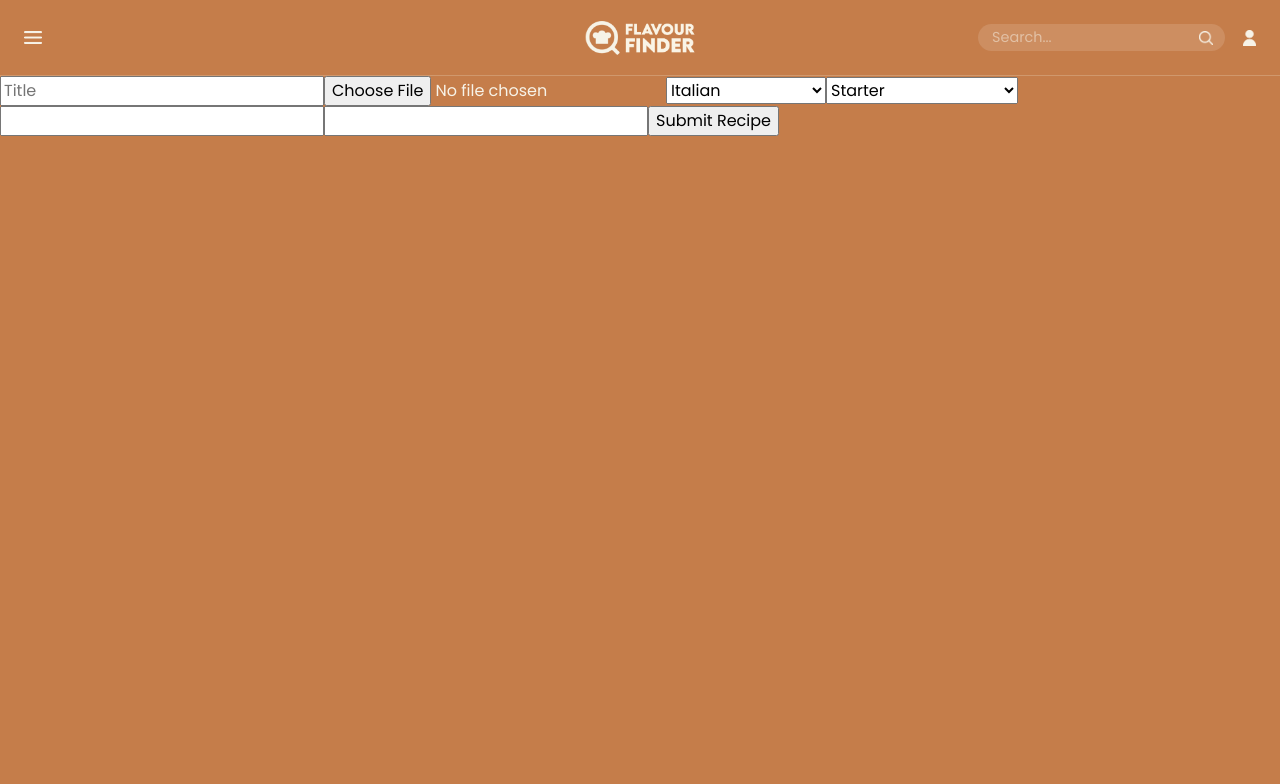
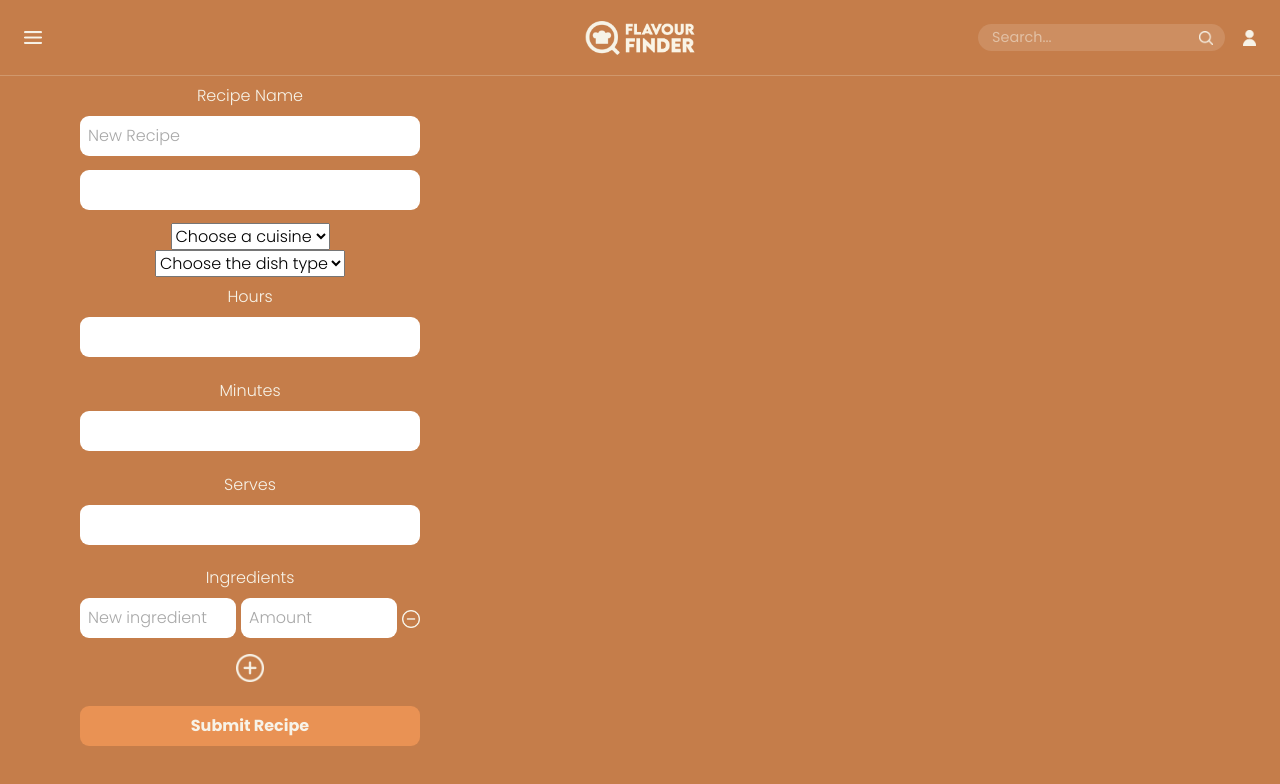
Before and after one commit to jillbmh/flavour-finder, a React (Create React App) app in the folder client/: page /recipes/create in a window 1280 px wide. Shown: the top 784 px of the page. Built offline with nearby package versions, Linux system fonts and the light colour scheme.

Commit message:
Added functionality to the recipe form

```diff
--- a/client/src/components/Home.js
+++ b/client/src/components/Home.js
@@ -5,7 +5,7 @@ import AnimationImage from '../images/animation-image.jpeg'
 export default function Home() {
   return (
     <main>
-      <CarouselWrapper />
+      {/* <CarouselWrapper /> */}
 
       {/* <div className='animation-container'>
         <img src={AnimationImage} alt='Animation' />
--- a/client/src/components/RecipeForm.js
+++ b/client/src/components/RecipeForm.js
@@ -1,52 +1,159 @@
-import { useForm } from 'react-hook-form'
+// CHANGE IMAGE INPUT THE COMMENTED OUT ONE WHEN WE HAVE CLOUDINARY WORKING
+// CLOUDINARY NEEDS TO RETURN THE IMAGE URL AS A STRING SO THE POST REQUEST WORKS
+
+import { useForm, Controller } from 'react-hook-form'
 import { useState, useEffect } from 'react'
+import PlusIcon from '../images/plus-icon.png'
+import RemoveIcon from '../images/remove-icon.png'
+import axios from 'axios'
 
 
 export default function RecipeForm() {
-  const { register, handleSubmit, formState: { errors } } = useForm()
+  const { register, handleSubmit, formState: { errors }, control } = useForm({
+    defaultValues: {
+      cuisine: '',
+      type: '',
+    },
+  })
+
   // State
+  const [ingredients, setIngredients] = useState([{ name: '', amount: '' }])
+
+  const addIngredient = () => {
+    setIngredients([ ...ingredients, { name: '', amount: '' } ])
+  }
+
+  const removeIngredient = (index) => {
+    const newIngredients = [...ingredients]
+
+    newIngredients.splice(index, 1)
+
+    setIngredients(newIngredients)
+  }
+
+  const handleIngredientNameChange = (e, index) => {
+    const newIngredients = [...ingredients]
+    newIngredients[index].name = e.target.value
+    setIngredients(newIngredients)
+    console.log('Event value: ', e.target.value)
+    console.log('Updated Ingredients: ', newIngredients)
+    console.log(errors)
+  }
+
+  const handleIngredientAmountChange = (e, index) => {
+    const newIngredients = [...ingredients]
+    newIngredients[index].amount = e.target.value
+    setIngredients(newIngredients)
+    console.log(errors)
+  }
 
   const onSubmit = data => {
     console.log(data)
     console.log(errors)
+
+    const createRecipe = async () => {
+      const response = await axios.post('/api/recipes', data)
+      console.log(response)
+    }
+
+    createRecipe()
   }
   return (
-    <main>
+    <main className='recipe-form-page'>
       <form onSubmit={handleSubmit(onSubmit)}>
-        <input placeholder='Title' {...register('title', { required: true })} />
+        <label>Recipe Name</label>
+        <input placeholder='New Recipe' {...register('title', { required: true })} />
         {/* {errors.username && <span>Username is required</span>} */}
-        <input type='file' accept="image/png, image/jpeg, image/jpg" {...register('image', { required: true })} />
-        <select defaultValue={'Choose a cuisine'} {...register('cuisine', { required: true })} >
-          <option value="" disabled>Choose a cuisine</option>
-          <option value="italian">Italian</option>
-          <option value="japanese">Japanese</option>
-          <option value="chinese">Chinese</option>
-          <option value="indian">Indian</option>
-          <option value="thai">Thai</option>
-          <option value="mexican">Mexican</option>
-          <option value="american">American</option>
-          <option value="british">British</option>
-          <option value="spanish">Spanish</option>
-          <option value="korean">Korean</option>
-          <option value="vietnamese">Vietnamese</option>
-          <option value="asian">Asian</option>
+        {/* <input type='file' accept='image/png, image/jpeg, image/jpg' {...register('image', { required: false })} /> */}
+        <input type='text' {...register('image', { required: true })} />
+        <select {...register('cuisine', { required: true })}>
+          <option value='' disabled>
+            Choose a cuisine
+          </option>
+          <option value='italian'>Italian</option>
+          <option value='japanese'>Japanese</option>
+          <option value='chinese'>Chinese</option>
+          <option value='indian'>Indian</option>
+          <option value='thai'>Thai</option>
+          <option value='mexican'>Mexican</option>
+          <option value='american'>American</option>
+          <option value='british'>British</option>
+          <option value='spanish'>Spanish</option>
+          <option value='korean'>Korean</option>
+          <option value='vietnamese'>Vietnamese</option>
+          <option value='asian'>Asian</option>
         </select>
 
-        <select defaultValue={'Choose the dish type'} {...register('type', { required: true })} >
-          <option value="" disabled>Choose the dish type</option>
-          <option value="starter">Starter</option>
-          <option value="main">Main</option>
-          <option value="side">Side</option>
-          <option value="dessert">Dessert</option>
+        <select {...register('type', { required: true })}>
+          <option value='' disabled>
+            Choose the dish type
+          </option>
+          <option value='starter'>Starter</option>
+          <option value='main'>Main</option>
+          <option value='side'>Side</option>
+          <option value='dessert'>Dessert</option>
         </select>
 
-        <input type='number'{...register('hours', { required: true })} />
-        <input type='number' {...register('serves', { required: true })} />
+        <label>Hours</label>
+        <input type='number' min='0' max='12' {...register('hours', { required: true })} />
+        <label>Minutes</label>
+        <input type='number' min='0' max='59' {...register('minutes', { required: true })} />
+
+        <label>Serves</label>
+        <input type='number' min='0' max='12' {...register('serves', { required: true })} />
+
+        <label>Ingredients</label>
+        <div className='container-ingredients'>
+          {ingredients.map((ingredient, index) => (
+            <div className='ingredient-container' key={index}>
+              <Controller
+                name={`ingredients[${index}].ingredient`}
+                control={control}
+                defaultValue={ingredient.name}
+                rules={{ required: true }}
+                render={({ field }) => (
+                  <input
+                    className='ingredient-input'
+                    placeholder='New ingredient'
+                    {...field}
+                    onChange={e => {
+                      field.onChange(e)
+                      handleIngredientNameChange(e, index)
+                    }}
+                  />
+                )}
+              />
+
+              <Controller
+                name={`ingredients[${index}].amount`}
+                control={control}
+                defaultValue={ingredient.amount}
+                rules={{ required: true }}
+                render={({ field }) => (
+                  <input
+                    className='ingredient-input amount-input'
+                    placeholder='Amount'
+                    {...field}
+                    onChange={e => {
+                      field.onChange(e)
+                      handleIngredientAmountChange(e, index)
+                    }}
+                  />
+                )}
+              />
+
+              <button type='button' onClick={() => removeIngredient(index)}>
+                <img src={RemoveIcon} width='18px' />
+              </button>
+            </div>
+          ))}
+          <button className='remove-icon' type='button' onClick={addIngredient}>
+            <img src={PlusIcon} width='28px' alt='Add Ingredient' />
+          </button>
+        </div>
 
         <input type='submit' value='Submit Recipe' />
       </form>
     </main>
   )
-
-
 }
--- a/client/src/styles/main.scss
+++ b/client/src/styles/main.scss
@@ -9,6 +9,7 @@
 @import '~bootstrap/scss/bootstrap';
 @import 'partials/accountModal.scss';
 @import 'partials/carousel.scss';
+@import 'partials/recipeform.scss';
 
 @import url('https://fonts.googleapis.com/css2?family=Poppins:ital,wght@0,100;0,200;0,300;0,400;0,500;0,600;0,700;0,800;0,900;1,700&display=swap');
 
--- a/client/src/styles/partials/accountModal.scss
+++ b/client/src/styles/partials/accountModal.scss
@@ -33,6 +33,7 @@
 
   .form-and-title-container {
     width: 100%;
+    max-width: 350px;
 
     h1 {
       color: inherit;
--- /dev/null
+++ b/client/src/styles/partials/recipeform.scss
@@ -0,0 +1,71 @@
+@import '../variables.scss';
+
+.recipe-form-page {
+  form {
+    font-weight: 300;
+    display: grid;
+    place-items: center;
+    padding: 0 5rem;
+    max-width: 500px;
+
+    input {
+        font-family: 'Poppins';
+        display: block;
+        background-color: white;
+        width: 100%;
+        border: none;
+        padding: 0.5rem;
+        border-radius: 9px;
+        margin-bottom: 0.85rem;
+
+        &[type='submit'] {
+          cursor: pointer;
+          background-color: $button;
+          color: $text-light;
+          font-weight: 700;
+        }
+
+        &::placeholder {
+          color: #a8a8a8;
+          font-family: 'Poppins';
+          font-weight: 300;
+        }
+      }
+
+    label, ::placeholder, input, select {
+      font-family: 'Poppins';
+      font-weight: 300;
+    }
+
+    label {
+      display: block;
+      margin: 0.5rem;
+    }
+
+    .ingredient-container {
+      display: flex;
+      gap: 5px;
+      width: 100%;
+      margin-bottom: 0.5rem;
+
+      .ingredient-input {
+        display: inline-block;
+        margin: 0;
+      }
+    }
+
+    .container-ingredients {
+      display: flex;
+      flex-direction: column;
+      justify-content: center;
+      margin-bottom: 1rem;
+
+      button {
+        background: none;
+        padding: 0;
+        border: none;
+        margin: 0.5rem 0;
+      }
+    }
+  }
+}
```
Also changed, not shown: client/src/images/plus-icon.png (added), client/src/images/remove-icon.png (added).
